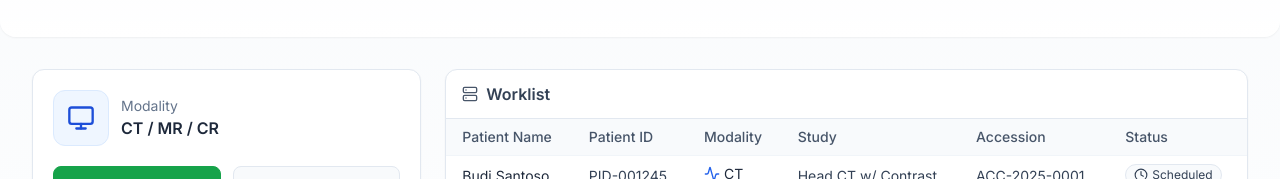
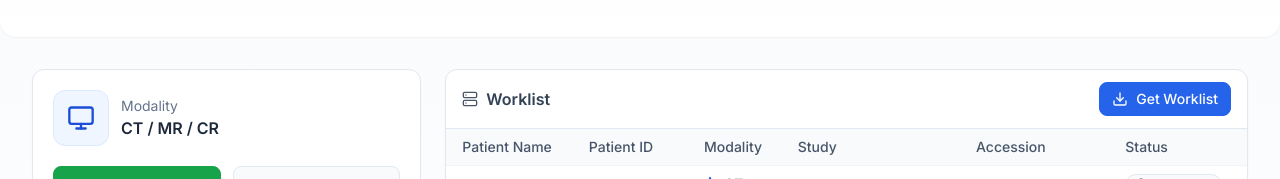
Before and after one commit to django-nerd/frontend-repo_y4mmzy5h_6d87xm, a React (Vite) app: page / in a window 1280 px wide. Shown: the part 187-366 px from the top of the page. Built offline with nearby package versions, Linux system fonts and the light colour scheme; no server answers; a web font is replaced by a local one.

Commit message:
Update project prj_y4mmzy5h - 2025-11-16T02:47:12.628Z

```diff
--- a/src/App.jsx
+++ b/src/App.jsx
@@ -1,6 +1,8 @@
-import { useMemo, useState } from 'react'
-import { Play, Square, Server, Activity, Monitor, CheckCircle2, Clock } from 'lucide-react'
+import { useEffect, useMemo, useState } from 'react'
+import { Play, Square, Server, Activity, Monitor, CheckCircle2, Clock, Download } from 'lucide-react'
 import Spline from '@splinetool/react-spline'
+
+const API_BASE = import.meta.env.VITE_BACKEND_URL || ''
 
 function HeaderHero() {
   return (
@@ -22,8 +24,7 @@ function HeaderHero() {
 }
 
 function WorklistTable() {
-  const rows = useMemo(
-    () => [
+  const [rows, setRows] = useState(() => [
     {
       name: 'Budi Santoso',
       id: 'PID-001245',
@@ -48,16 +49,50 @@ function WorklistTable() {
       accession: 'ACC-2025-0003',
       status: 'Completed',
     },
-    ],
-    []
-  )
+  ])
+  const [loading, setLoading] = useState(false)
+  const [error, setError] = useState('')
+
+  const getWorklist = async () => {
+    try {
+      setLoading(true)
+      setError('')
+      const res = await fetch(`${API_BASE}/api/worklist`)
+      if (!res.ok) throw new Error('Gagal mengambil worklist')
+      const data = await res.json()
+      setRows(Array.isArray(data) ? data : [])
+    } catch (e) {
+      setError(e.message || 'Terjadi kesalahan')
+    } finally {
+      setLoading(false)
+    }
+  }
 
   return (
     <div className="bg-white rounded-xl border border-slate-200 shadow-sm overflow-hidden">
-      <div className="px-4 py-3 border-b border-slate-200 flex items-center gap-2">
+      <div className="px-4 py-3 border-b border-slate-200 flex items-center justify-between">
+        <div className="flex items-center gap-2">
           <Server className="w-4 h-4 text-slate-600" />
           <span className="font-semibold text-slate-700">Worklist</span>
         </div>
+        <button
+          onClick={getWorklist}
+          className={`inline-flex items-center gap-2 rounded-lg px-3 py-1.5 text-sm font-medium border transition-colors ${
+            loading
+              ? 'bg-slate-50 text-slate-400 border-slate-200 cursor-wait'
+              : 'bg-blue-600 text-white border-blue-600 hover:bg-blue-700'
+          }`}
+          disabled={loading}
+        >
+          <Download className="w-4 h-4" />
+          {loading ? 'Mengambil...' : 'Get Worklist'}
+        </button>
+      </div>
+      {error && (
+        <div className="px-4 py-2 text-sm text-red-600 bg-red-50 border-b border-red-200">
+          {error}
+        </div>
+      )}
       <div className="overflow-x-auto">
         <table className="min-w-full text-sm">
           <thead className="bg-slate-50 text-slate-600">
```
Also changed, not shown: 1 other file (tests, documents, lock files or other folders). Lines whose indentation alone changed are shown as unchanged.
